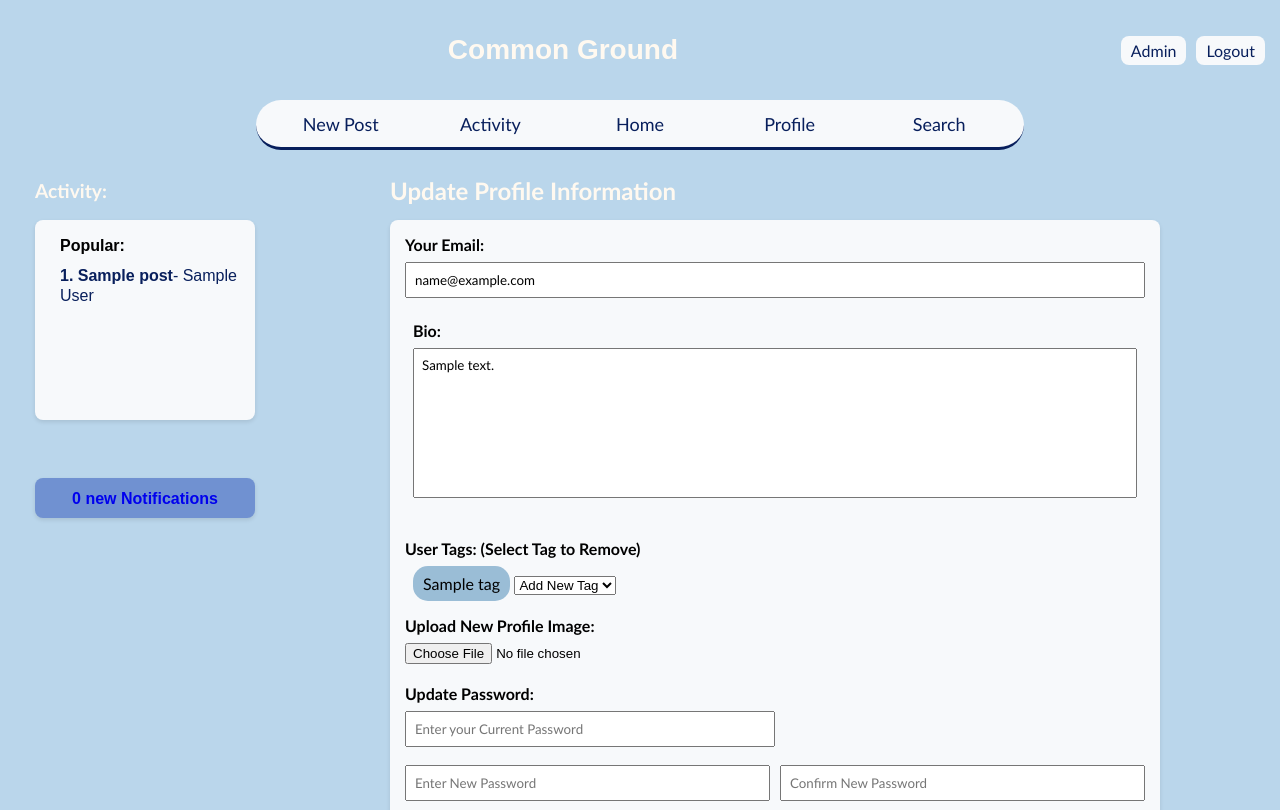
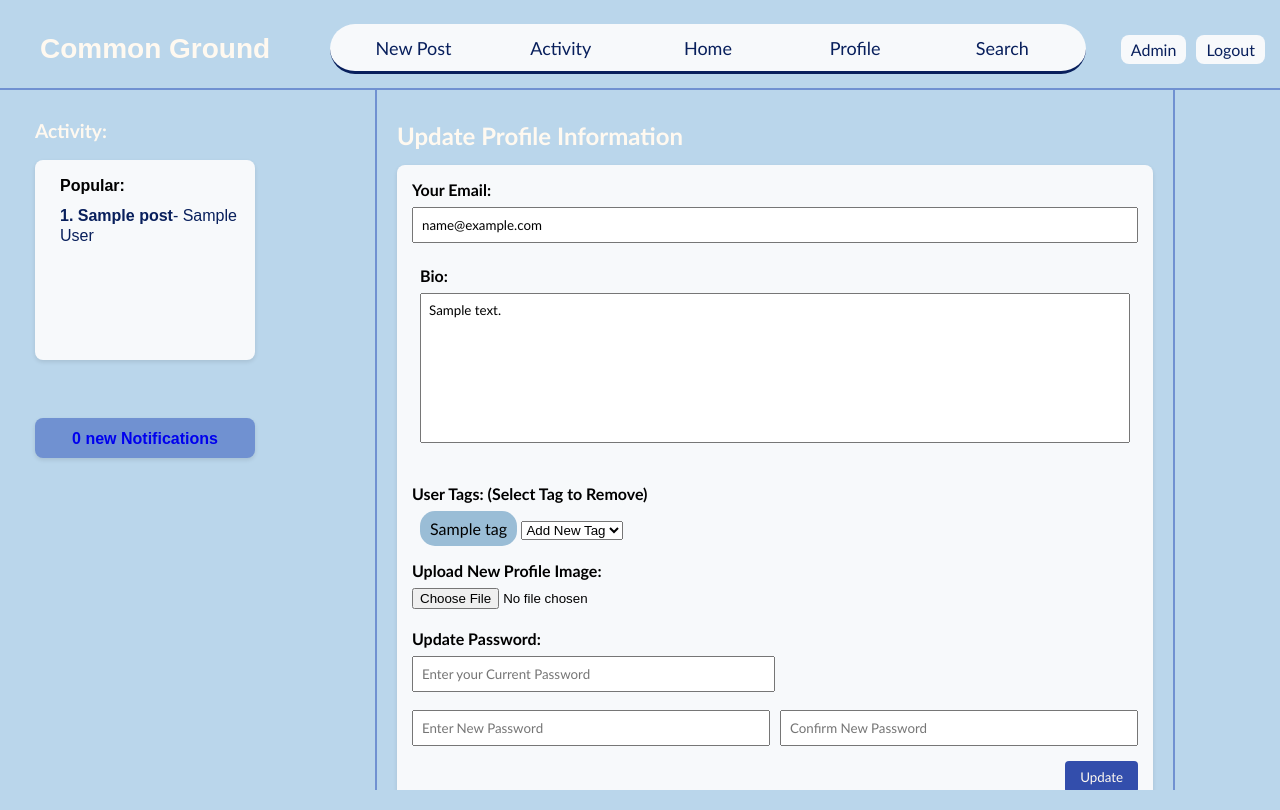
Before and after one commit to jademola/CommonGround, a PHP site: page /editprofile.php in a window 1280 px wide. Run offline with PHP 8.4, Linux system fonts and the light colour scheme; the visitor is signed in with stand-in values (Sample User, id 1); tables that the repository leaves empty or names only in its code hold one stand-in row (values such as "Sample post").

Commit message:
Implement central nav bar, and box styling using borders

```diff
--- a/styles.css
+++ b/styles.css
@@ -26,7 +26,7 @@
 
     /* Common dimensions */
     --sidebar-width: 250px;
-    --header-height: 140px;
+    --header-height: 100px;
 }
 
 /* Base styles */
@@ -87,7 +87,7 @@ a {
     position: relative;
     margin-top: var(--spacing-md);
     height: 80px;
-    margin-bottom: var(--spacing-md);
+    border-bottom: 2px solid var(--color-accent);
 }
 
 .site-name {
@@ -252,11 +252,13 @@ a {
 
 .feed {
     flex: 2;
-    padding: var(--spacing-lg);
+    padding: var(--spacing-xl);
     overflow-y: auto;
     height: 100%;
     max-width: 800px;
     margin: 0 auto;
+    border-left: 2px solid var(--color-accent);
+    border-right: 2px solid var(--color-accent);
 }
 
 .feed-header {
```
Also changed, not shown: header.php (+18 -17 lines).
